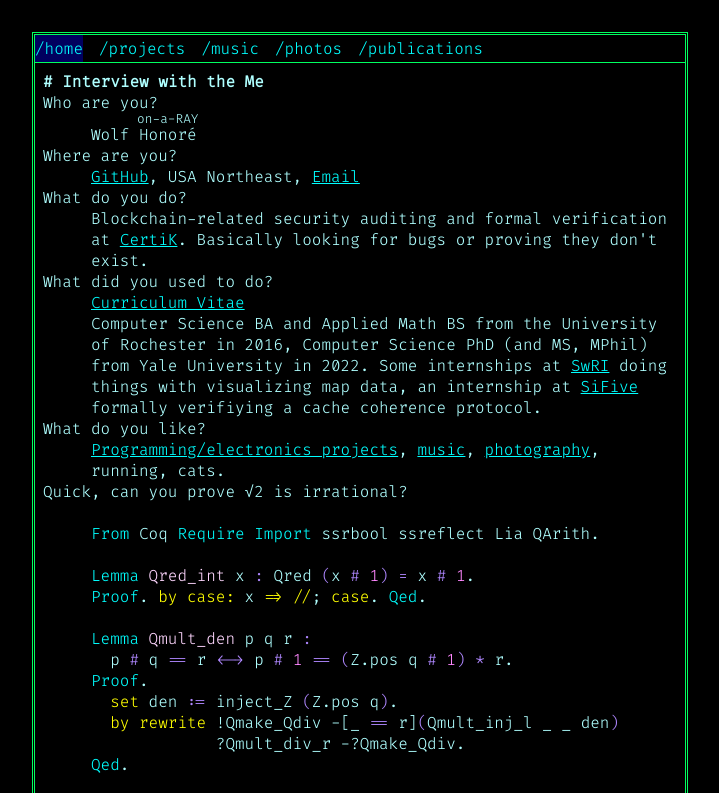
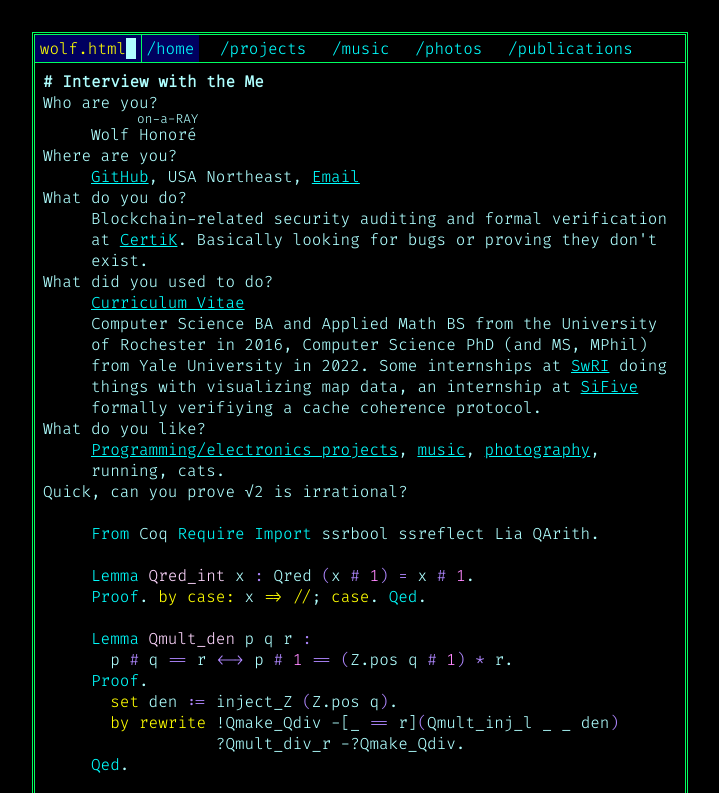
Before and after one commit to whonore/whonore.github.io, a plain HTML site: page index.html in a window 1280 px wide. Shown: the top 793 px of the page, without its empty margins (280-999 px from the left). Drawn offline with Linux system fonts and the light colour scheme.

Commit message:
feat: add animated header

```diff
--- a/index.html
+++ b/index.html
@@ -10,6 +10,8 @@
   </head>
   <body>
     <div class="console">
+      <header>
+        <div class="name"><span>wolf.html</span></div>
         <nav>
           <a href="#" class="active">/home</a>
           <a href="src/projects.html">/projects</a>
@@ -17,6 +19,7 @@
           <a href="src/photos.html">/photos</a>
           <a href="src/pubs.html">/publications</a>
         </nav>
+      </header>
       <main>
         <h1>Interview with the Me</h1>
         <dl class="interview">
--- a/src/style.css
+++ b/src/style.css
@@ -8,8 +8,12 @@
   --console-max-width: 41rem;
   --console-border-thickness: 0.2rem;
   --nav-border-thickness: 0.1rem;
-  --nav-gutter-width: 1rem;
+  --nav-gutter-width: 0.3rem;
   --nav-gutter-height: 0.2rem;
+  --nav-gap: 1rem;
+  --name-steps: 9;
+  --name-width: 9ch;
+  --type-time: 1.5s;
   --map-width: 60rem;
   --map-zoom-width: 120rem;
   --black: #000000;
@@ -113,9 +117,14 @@ input[type="checkbox"]:checked::before {
 }
 
 /* Navigation */
-nav {
+header {
   width: 100%;
   border-bottom: var(--nav-border-thickness) solid var(--green);
+  display: grid;
+  grid-template-columns: max-content auto;
+}
+
+nav {
   display: -webkit-box;
   display: -ms-flexbox;
   display: flex;
@@ -123,16 +132,52 @@ nav {
   -webkit-box-direction: normal;
   -ms-flex-flow: row wrap;
   flex-flow: row wrap;
-  gap: 0 var(--nav-gutter-width);
+  gap: 0 var(--nav-gap);
 }
 
 nav a {
-  padding: var(--nav-gutter-height) 0;
+  padding: var(--nav-gutter-height) var(--nav-gutter-width);
   text-decoration: none;
 }
 
 nav a.active {
   background-color: var(--darkblue);
+}
+
+.name {
+  display: flex;
+  align-items: center;
+  padding: var(--nav-gutter-height) var(--nav-gutter-width);
+  background-color: var(--darkblue);
+  color: var(--yellow);
+  border-right: var(--nav-border-thickness) solid var(--green);
+}
+
+.name span::after {
+  content: "\a0";
+  display: inline-block;
+  width: 1ch;
+  background-color: var(--ice);
+  animation:
+    typing-cursor var(--type-time) steps(var(--name-steps)),
+    blink 0.5s step-end var(--type-time) infinite alternate;
+}
+
+.name span {
+  animation: typing var(--type-time) steps(var(--name-steps));
+}
+
+@keyframes typing {
+  0% { clip-path: inset(0 var(--name-width) 0 0); }
+  100% { clip-path: inset(0); }
+}
+
+@keyframes typing-cursor {
+  0% { transform: translateX(calc(-1 * var(--name-width))); }
+}
+
+@keyframes blink {
+  50% { background-color: transparent; }
 }
 
 /* Body */
```
Also changed, not shown: 1 other file. Lines whose indentation alone changed are shown as unchanged.
